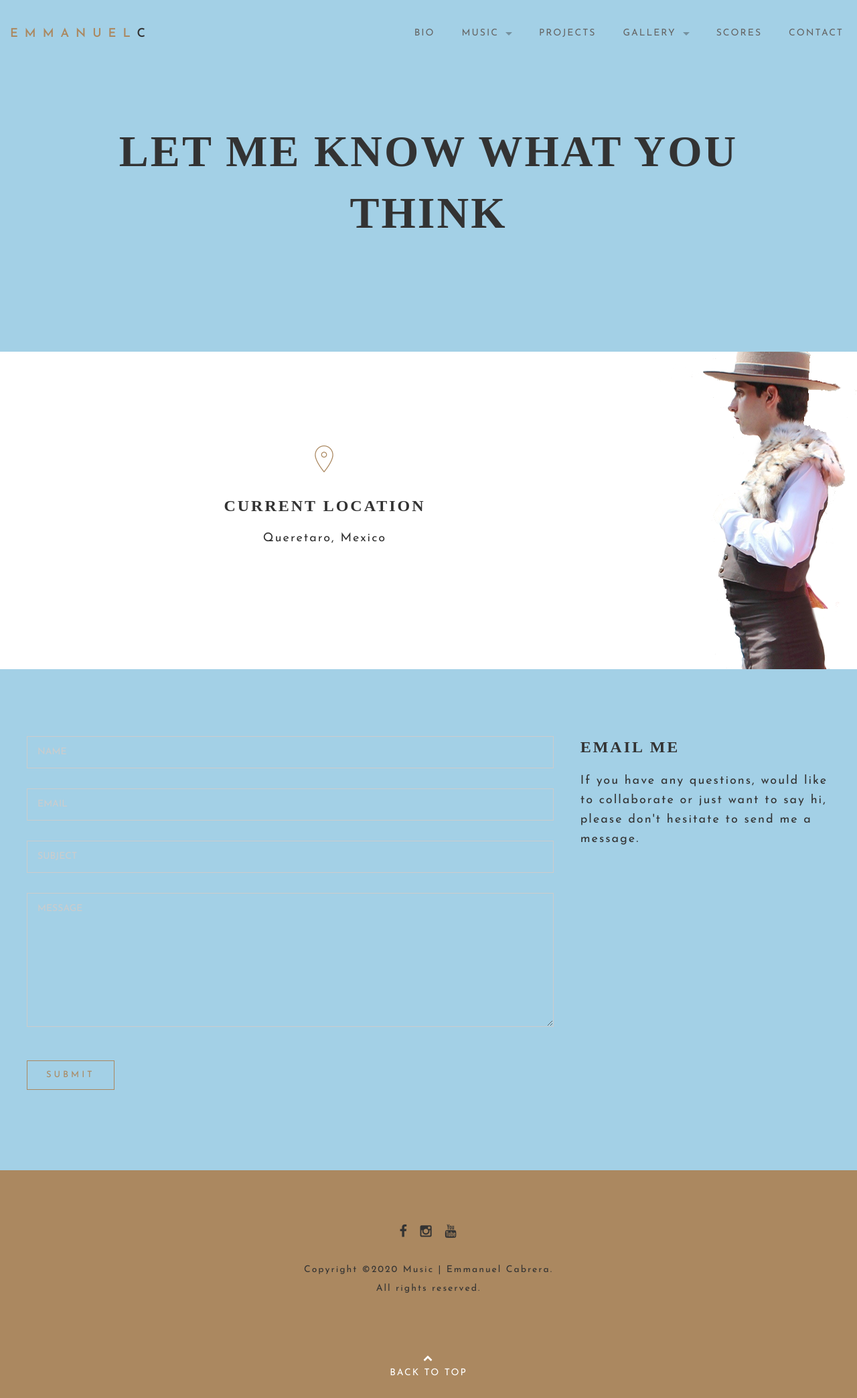
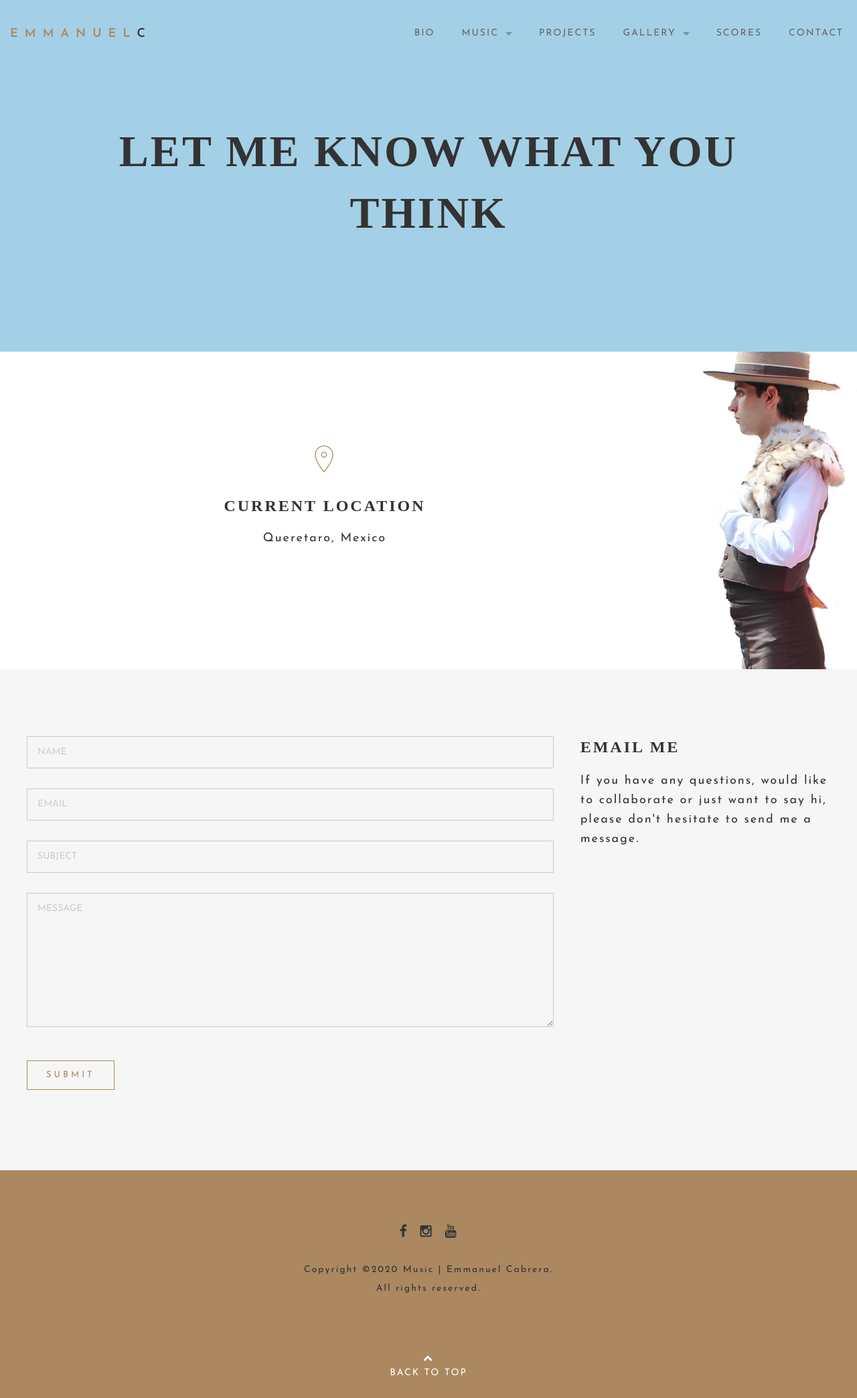
Before and after one commit to guicaro/musicemmanuel, a Jekyll site: the page built from contact.html, in a window 1280 px wide. Shown: the whole page at 67% size. Built offline with Jekyll 4.4.1, drawn with Linux system fonts in a browser that asks for light colours; some web fonts are replaced.

Commit message:
Corrected grey background on contact form

```diff
--- a/contact.html
+++ b/contact.html
@@ -27,7 +27,7 @@ title: Contact Emmanuel
   </div>
   <div class="two spacing"></div>
 </div>
-<div class="full light-grey">
+<div class="full light-grey-old">
   <div class="row">
     <div class="large-8 columns">
       <div class='form'>
--- a/css/style.css
+++ b/css/style.css
@@ -52,6 +52,9 @@
 
 .full.light-grey {
   background: #a3d0e6; }
+
+.full.light-grey-old {
+  background: #f6f6f6; }
 
 .full.light-cyan {
   background: #dae9ec; }
```
